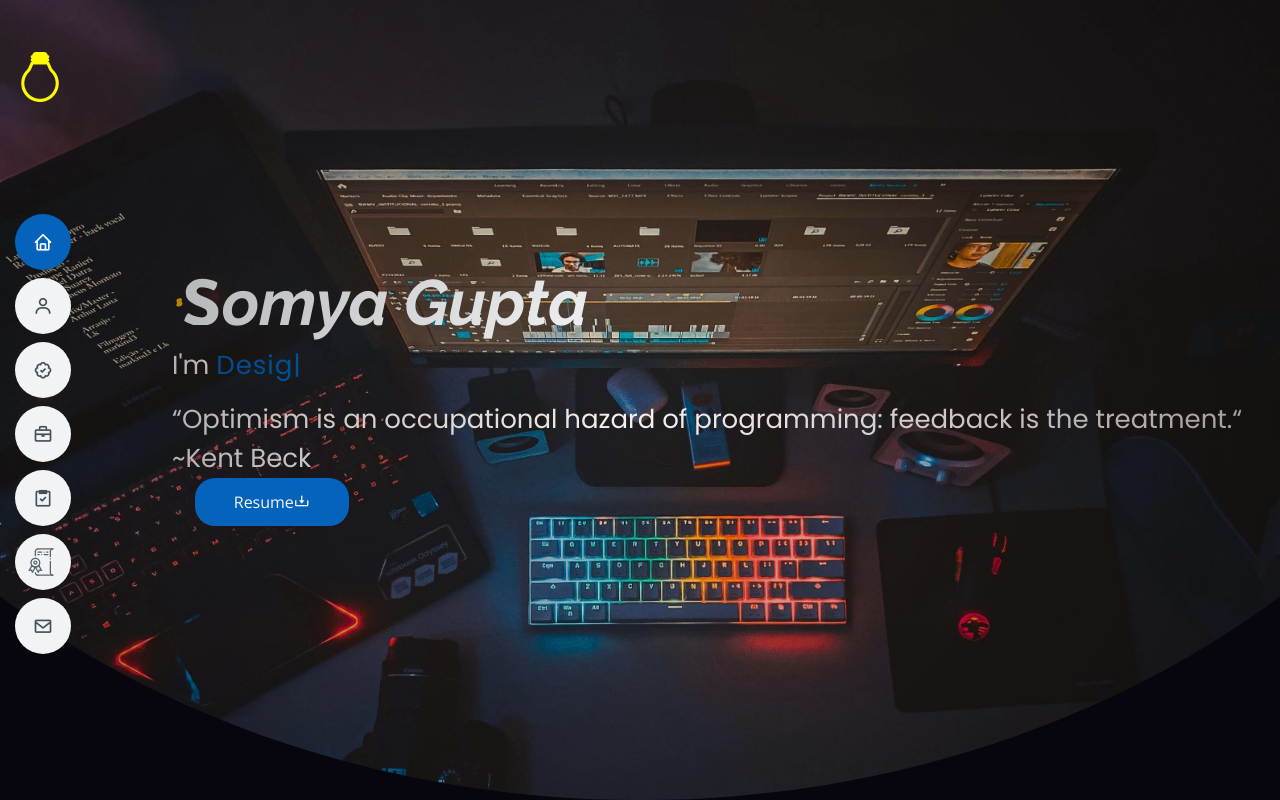
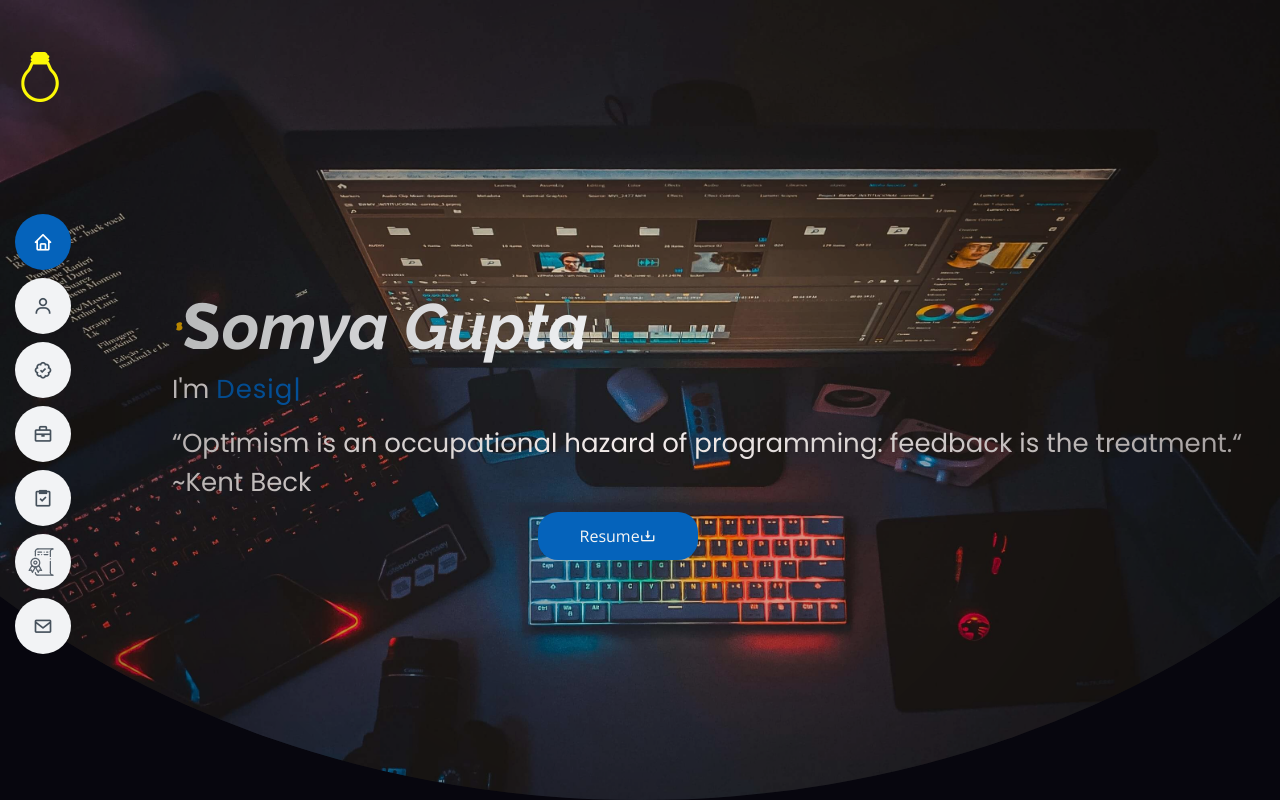
Before and after one commit to somya339/portfolio, a plain HTML site: page index.html in a window 1280 px wide. Shown: the top 800 px of the page. Drawn offline with nearby package versions, Linux system fonts and the light colour scheme.

Commit message:
resume btn position alignment

```diff
--- a/assets/css/style.css
+++ b/assets/css/style.css
@@ -151,23 +151,25 @@ h6 {
 /*--------------------------------------------------------------
 # Resume
 --------------------------------------------------------------*/
+.floating-btn {
+  width: 100%;
+  left: 42%;
+  top: 64%;
+  position: fixed;
+  z-index: 9999;
+}
+
 #resume {
   height: 6vh;
-  width: 12vw;
+  width: 20vh;
   background-color: #0563bb;
   border-radius: 20px;
   display: flex;
-  align-content: center;
+  align-items: center;
   justify-content: center;
   z-index: 9999;
   cursor: pointer;
-  position: relative;
-  left: 35px;
-}
-
-#resume a {
   color: whitesmoke;
-  align-self: center;
 }
 
 /*--------------------------------------------------------------
--- a/index.html
+++ b/index.html
@@ -64,8 +64,9 @@
         “Optimism is an occupational hazard of programming: feedback is the treatment.“ <br>~Kent Beck
       </p>
     </div>
-    <div id="resume" data-aos="zoom-in" data-aos-delay="100">
-      <a href="./assets/Somya_Resume.pdf">Resume<i class="bx bx-download"></i></a>
+    <div class="floating-btn">
+      <a id="resume" download href="./assets/Somya_Resume.pdf" data-aos="zoom-in" data-aos-delay="100">Resume<i class="bx bx-download"></i>
+    </a>
     </div>
     <!-- <center>
     </center> -->
```
